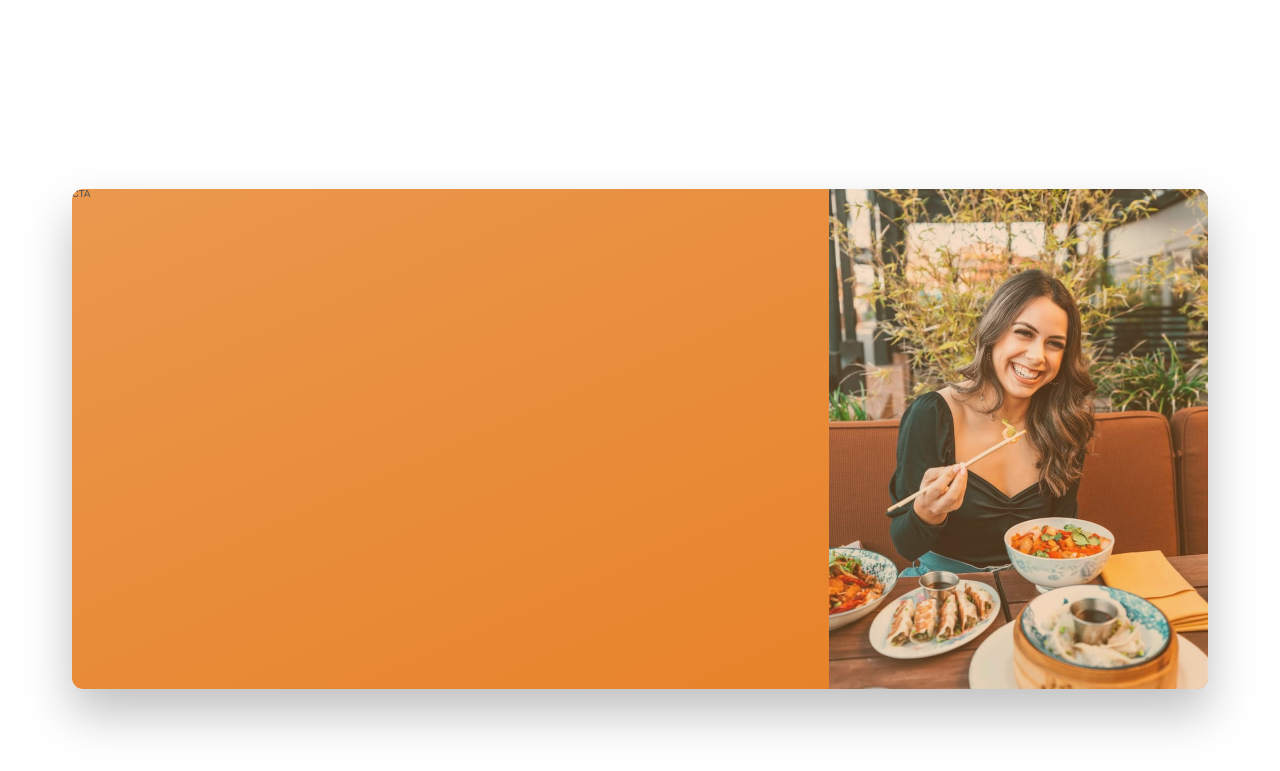
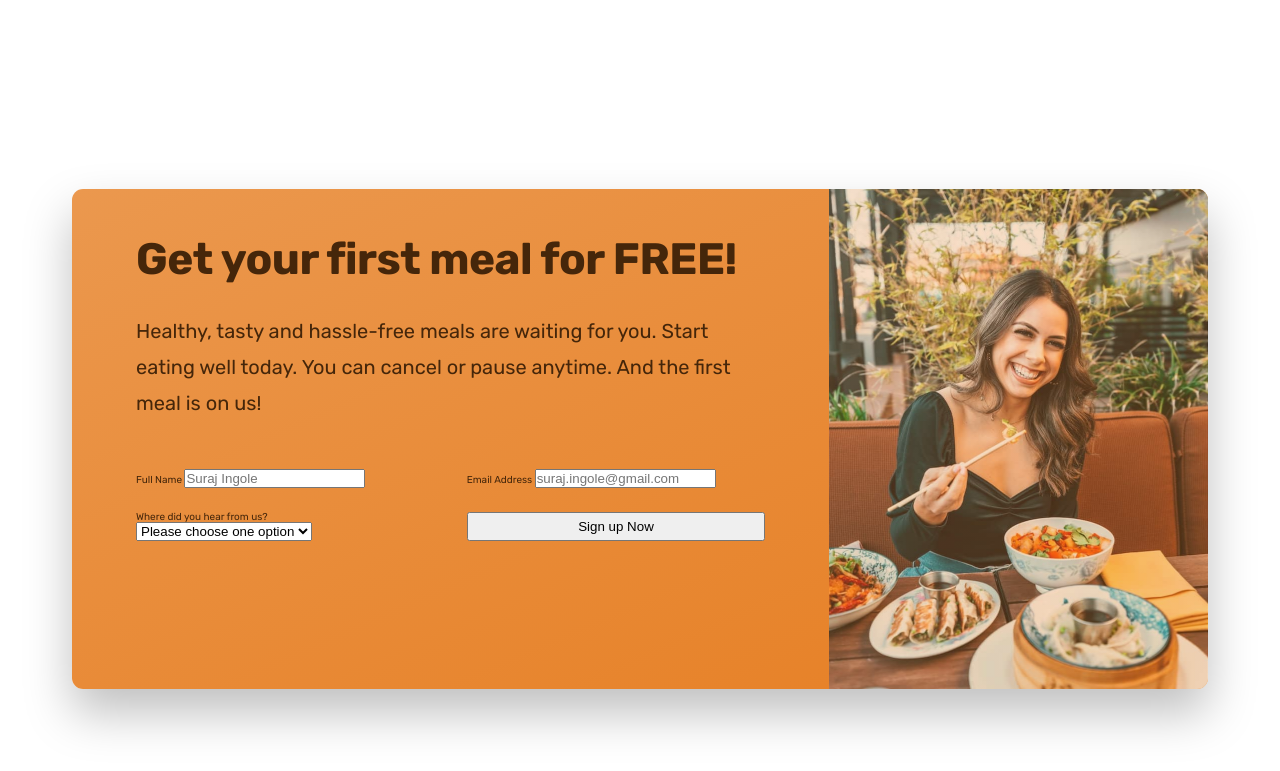
Before and after one commit to srjingole0610/Omnifood_Application, a plain HTML site: page index.html in a window 1280 px wide. Shown: the part 5603-6374 px from the top of the page. Drawn offline with nearby package versions, Linux system fonts and the light colour scheme.

Commit message:
changes related to forms

```diff
--- a/css/style.css
+++ b/css/style.css
@@ -497,10 +497,30 @@
 
 
 .cta-text-box{
+  padding: 4.8rem 6.4rem 6.4rem 6.4rem;
+  color: #45260a;
+}
+.cta .heading-secondary{
+  color: #45260a;
+  margin-bottom: 3.2rem;
+}
 
+
+.cta-text{
+  font-size: 2rem;
+  line-height: 1.8;
+  margin-bottom: 4.8rem;
 }
+
 .cta-img-box{
 background-image: linear-gradient(to right bottom,rgba(235, 151, 78, 0.3),rgba(230, 125, 34, 0.3)), url('../img/eating.jpg');
 background-size: cover;
 background-position: center;
 }
+
+.cta-form{
+  display: grid;
+  grid-template-columns: 1fr 1fr;
+  column-gap: 3.2rem;
+  row-gap: 2.4rem;
+}
--- a/index.html
+++ b/index.html
@@ -415,9 +415,50 @@
         <section class="section-cta">
             <div class="container">
                 <div class="cta">
+                    <div class="cta-text-box">
+                        <h2 class="heading-secondary">
+                            Get your first meal for FREE!
+                        </h2>
+                        <p class="cta-text">
+                            Healthy, tasty and hassle-free meals are waiting for you. Start eating well today. You can cancel or pause anytime. And the first meal is on us!
+                        </p>
 
-                    <div class="cta-text-box">
-                        CTA
+                        <form class="cta-form" action="#">
+                            <div>
+                                <label for="text">Full Name</label>
+                                <input type="text" id="text" placeholder="Suraj Ingole" required>
+                            </div>
+
+                            <div>
+                                <label for="email">Email Address</label>
+                                <input type="email" id="email" placeholder = "suraj.ingole@gmail.com" required>
+                            </div>
+                            <div>
+                                <label for="select">Where did you hear from us?</label>
+                                <select name="select" id="select" required>
+                                <option value="">
+                                    Please choose one option
+                                </option>
+                                <option value="friends">
+                                    Friends and Family
+                                </option>
+                                <option value="youtube">
+                                    Youtube Video
+                                </option>
+                                <option value="podcast">
+                                    Podcast
+                                </option>
+                                <option value="facebook">
+                                    Facebook
+                                </option>
+                                <option value="other">
+                                    Others
+                                </option>
+                            </select>
+                        </div>
+                            <button class="btn">Sign up Now</button>
+                        </form>
+
                     </div>
                     <div class="cta-img-box" role="img" aria-label="woman enjoying food">
                 </div>
```
